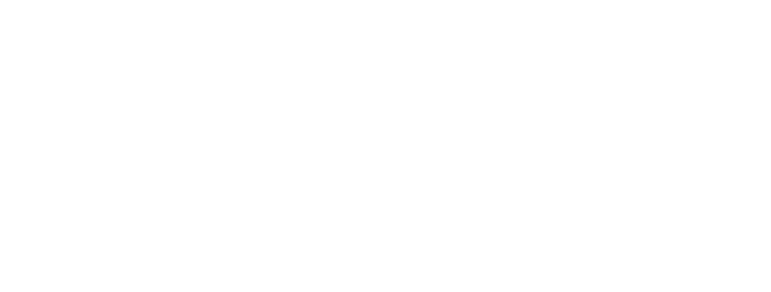
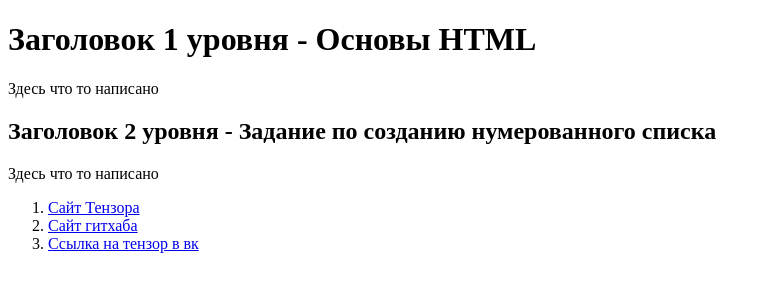
Before and after one commit to a-karpovyar/task-html, a website: page src/index.html in a window 1280 px wide. Shown: the whole page, without its empty margins (0-771 px from the left). Drawn offline with Linux system fonts and the light colour scheme.

Commit message:
Задание по HTML

```diff
--- a/src/index.html
+++ b/src/index.html
@@ -3,5 +3,19 @@
     <head>
         <title>HTML</title>
     </head>
-    <body></body>
+    <body>
+        <h1>Заголовок 1 уровня - Основы HTML</h1>
+        <p>Здесь что то написано</p>
+        <h2>Заголовок 2 уровня - Задание по созданию нумерованного списка</h2>
+        <p>Здесь что то написано</p>
+        <ol>
+            <li><a href="https://tensor.ru">Сайт Тензора</a></li>
+            <li><a href="https://github.com">Сайт гитхаба</a></li>
+            <li>
+                <a href="https://m.vk.com/tensor_company"
+                    >Ссылка на тензор в вк</a
+                >
+            </li>
+        </ol>
+    </body>
 </html>
```
Also changed, not shown: 1 other file.
